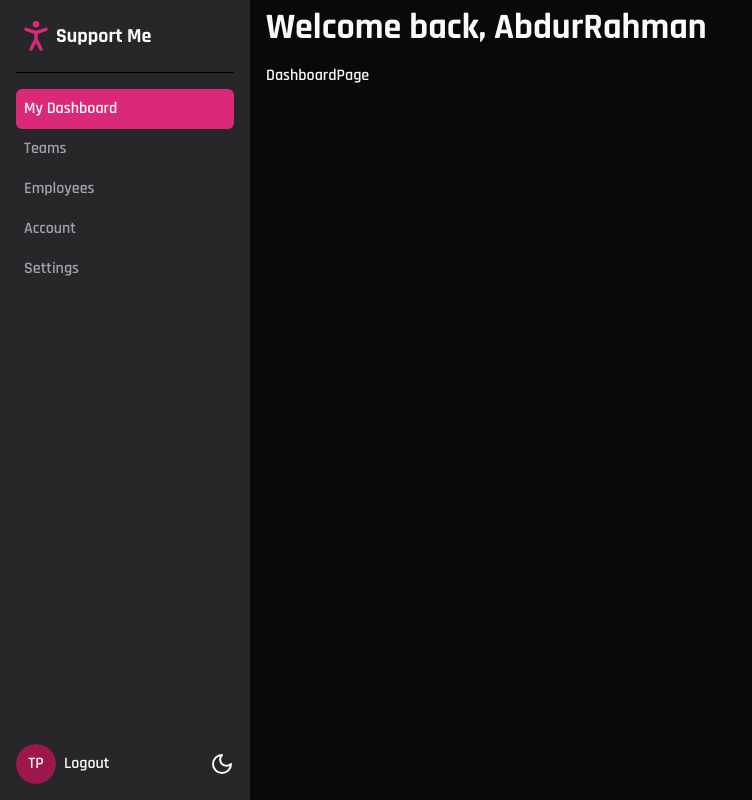
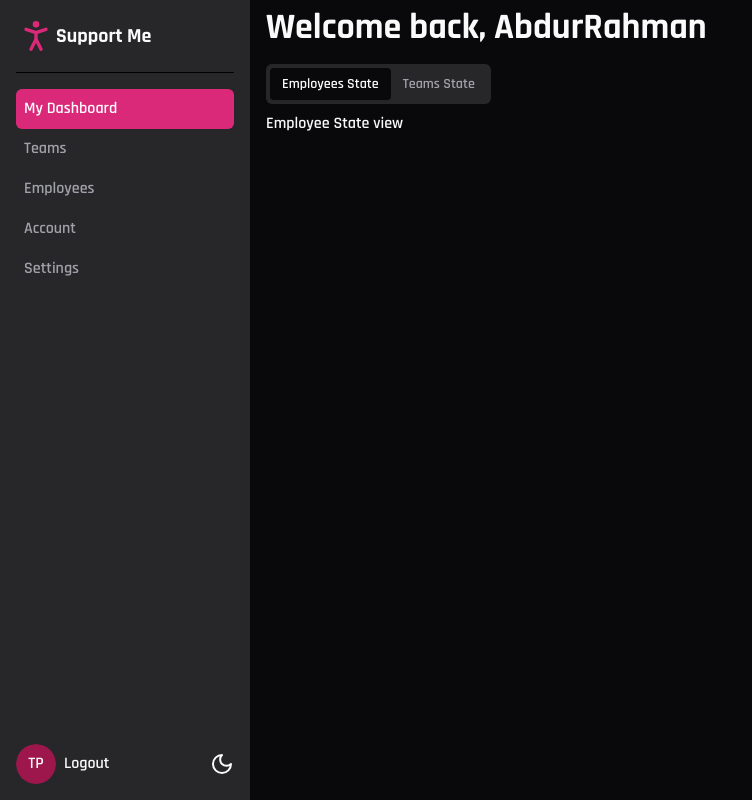
Before and after one commit to arswe/employee-management, a Next.js app: page /dashboard in a window 1280 px wide. Shown: the whole page, without its empty margins (0-752 px from the left). Built offline with nearby package versions, Linux system fonts and the light colour scheme.

Commit message:
Tabs add to state

```diff
--- a/app/dashboard/page.tsx
+++ b/app/dashboard/page.tsx
@@ -1,8 +1,15 @@
-import React from 'react'
+import { Tabs, TabsContent, TabsList, TabsTrigger } from '@/components/ui/tabs'
 
 const DashboardPage = () => {
   return (
-    <div>DashboardPage</div>
+    <Tabs defaultValue='employees'>
+      <TabsList>
+        <TabsTrigger value='employees'>Employees State</TabsTrigger>
+        <TabsTrigger value='teams'>Teams State</TabsTrigger>
+      </TabsList>
+      <TabsContent value='employees'>Employee State view</TabsContent>
+      <TabsContent value='teams'>Teams State view</TabsContent>
+    </Tabs>
   )
 }
 
```
